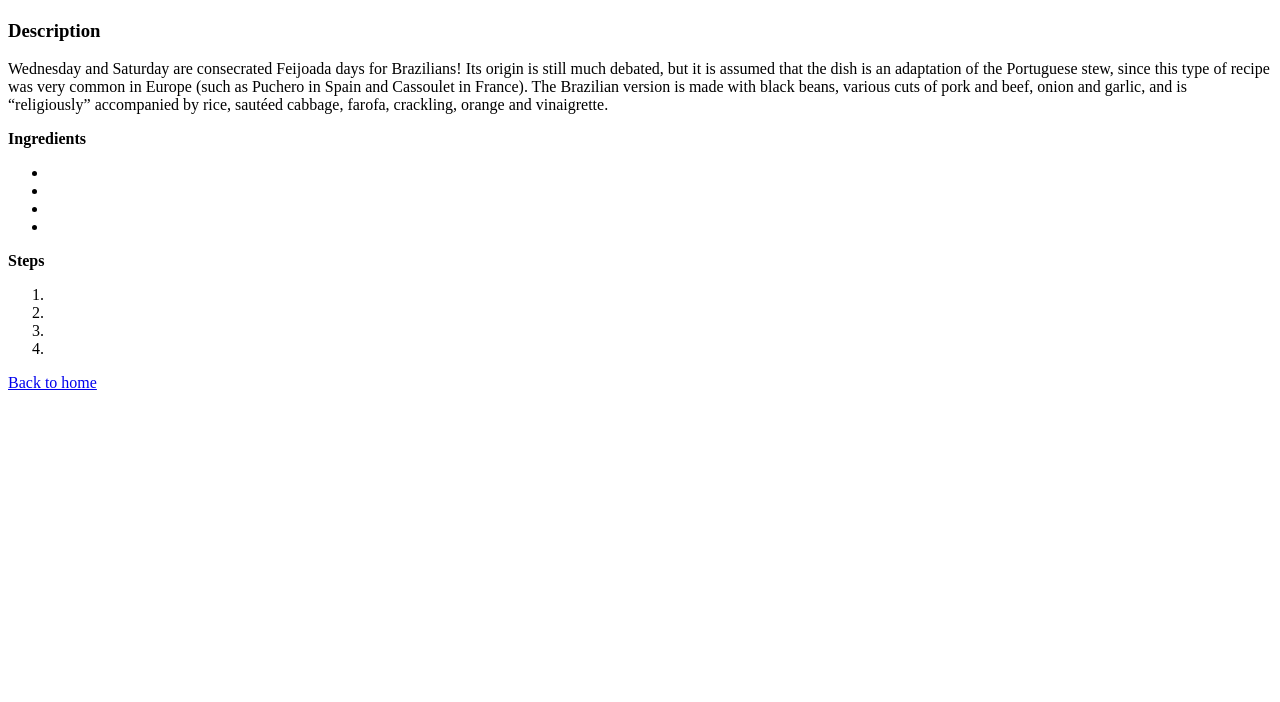
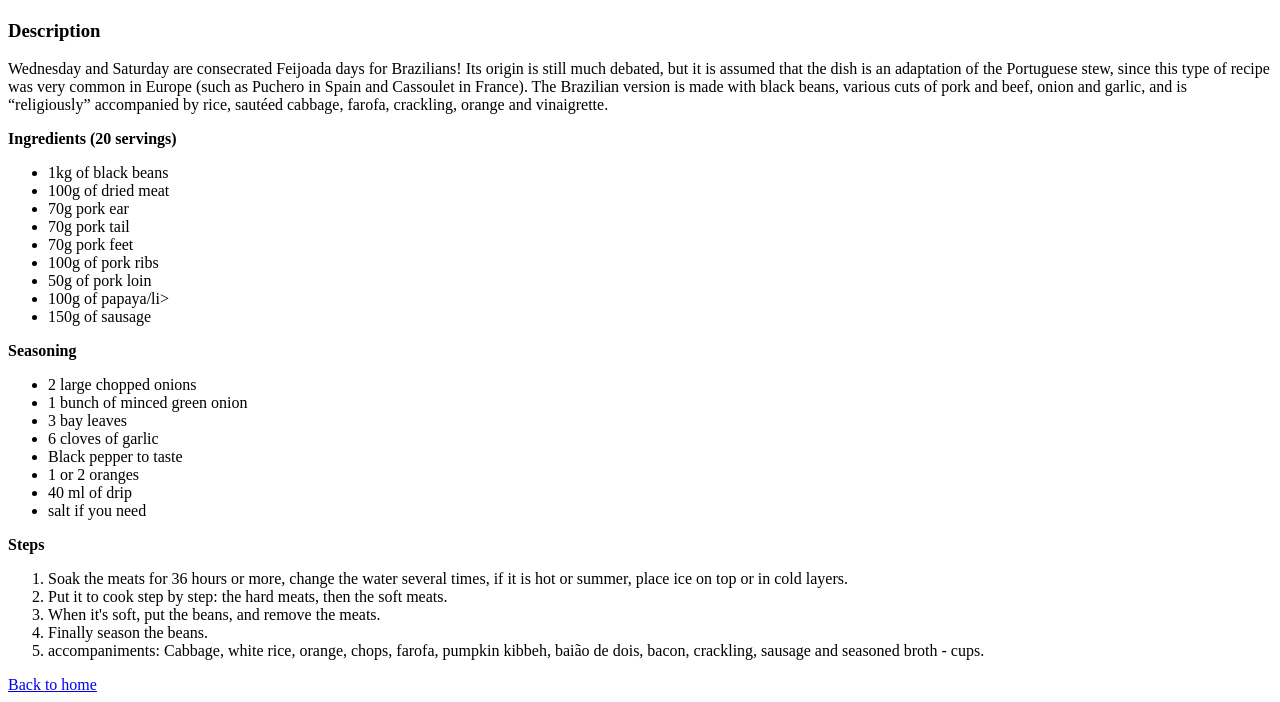
Before and after one commit to guilhermeWASD/odin-recipes, a plain HTML site: page recipes/feijoada.html in a window 1280 px wide. Shown: the part 583-1285 px from the top of the page. Before the commit the page ends 983 px from the top, so only its background shows below. Drawn offline with Linux system fonts and the light colour scheme.

Commit message:
Added recipes pages for brigadeiro and feijoada

```diff
--- a/recipes/feijoada.html
+++ b/recipes/feijoada.html
@@ -13,20 +13,37 @@
             Wednesday and Saturday are consecrated Feijoada days for Brazilians! Its origin is still much debated, but it is assumed that the dish is an adaptation of the Portuguese stew, since this type of recipe was very common in Europe (such as Puchero in Spain and Cassoulet in France). The Brazilian version is made with black beans, various cuts of pork and beef, onion and garlic, and is “religiously” accompanied by rice, sautéed cabbage, farofa, crackling, orange and vinaigrette.
         </p>
 
-        <strong>Ingredients</strong>
+        <strong>Ingredients (20 servings)</strong>
         <ul>
-            <li></li>
-            <li></li>
-            <li></li>
-            <li></li>
+            <li>1kg of black beans</li>
+            <li>100g of dried meat</li>
+            <li>70g pork ear</li>
+            <li>70g pork tail</li>
+            <li>70g pork feet</li>
+            <li>100g of pork ribs</li>
+            <li>50g of pork loin</li>
+            <li>100g of papaya/li>
+            <li>150g of sausage</li>
+        </ul>
+        <strong>Seasoning</strong>
+        <ul>
+            <li>2 large chopped onions</li>
+            <li>1 bunch of minced green onion</li>
+            <li>3 bay leaves</li>
+            <li>6 cloves of garlic</li>
+            <li>Black pepper to taste</li>
+            <li>1 or 2 oranges</li>
+            <li>40 ml of drip</li>
+            <li>salt if you need</li>
         </ul>
 
         <strong>Steps</strong>
         <ol>
-            <li></li>
-            <li></li>
-            <li></li>
-            <li></li>
+            <li>Soak the meats for 36 hours or more, change the water several times, if it is hot or summer, place ice on top or in cold layers.</li>
+            <li>Put it to cook step by step: the hard meats, then the soft meats.</li>
+            <li>When it's soft, put the beans, and remove the meats.</li>
+            <li>Finally season the beans.</li>
+            <li>accompaniments: Cabbage, white rice, orange, chops, farofa, pumpkin kibbeh, baião de dois, bacon, crackling, sausage and seasoned broth - cups.</li>
         </ol>
 
         <a href="../index.html">Back to home</a>
```
Also changed, not shown: recipes/brigadeiro.html (+8 -9 lines).
